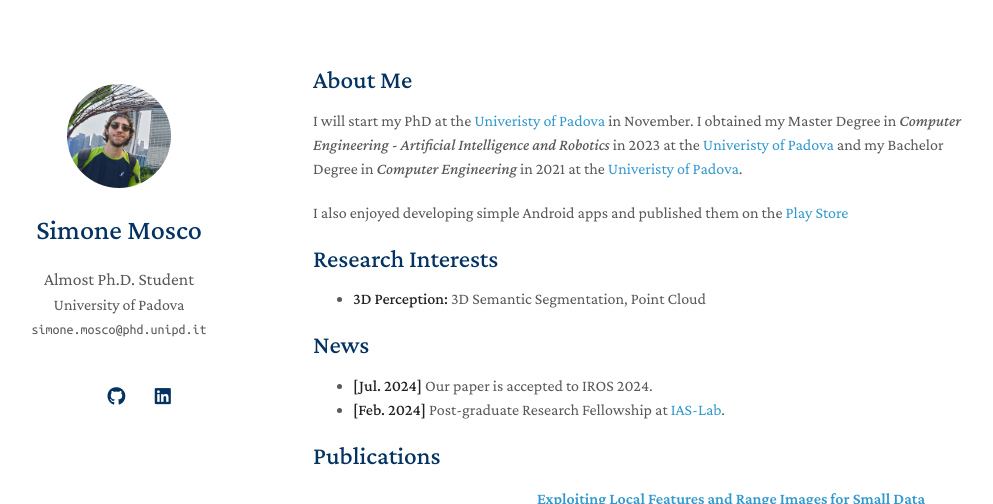
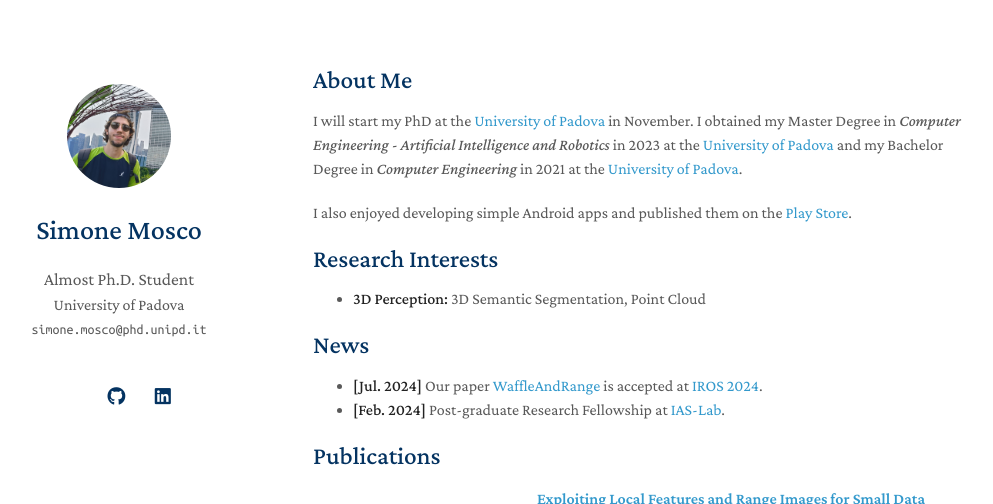
Before and after one commit to SiMoM0/simom0.github.io, a Jekyll site: the page built from index.md, in a window 1280 px wide and 993 px high, cut to the strip 0-504 px from the top of the window. Shown: the whole strip, without its empty margins (157-1150 px from the left). Built offline with Jekyll 4.4.1, drawn with Linux system fonts in a browser that asks for light colours; a style sheet for code colours, icons or effects is not loaded; our own code applies the rules of GitHub Pages for plain Markdown files.

Commit message:
fix homepage

```diff
--- a/index.md
+++ b/index.md
@@ -4,9 +4,9 @@ layout: homepage
 
 ## About Me
 
-I will start my PhD at the [Univeristy of Padova](https://phd.dei.unipd.it/) in November. I obtained my Master Degree in *Computer Engineering - Artificial Intelligence and Robotics* in 2023 at the [Univeristy of Padova](https://unipd.it/) and my Bachelor Degree in *Computer Engineering* in 2021 at the [Univeristy of Padova](https://www.unipd.it/).
+I will start my PhD at the [University of Padova](https://phd.dei.unipd.it/) in November. I obtained my Master Degree in *Computer Engineering - Artificial Intelligence and Robotics* in 2023 at the [University of Padova](https://unipd.it/) and my Bachelor Degree in *Computer Engineering* in 2021 at the [University of Padova](https://www.unipd.it/).
 
-I also enjoyed developing simple Android apps and published them on the [Play Store](https://play.google.com/store/apps/dev?id=9156799026580612705)
+I also enjoyed developing simple Android apps and published them on the [Play Store](https://play.google.com/store/apps/dev?id=9156799026580612705).
 
 ## Research Interests
 
@@ -15,7 +15,7 @@ I also enjoyed developing simple Android apps and published them on the [Play St
 
 ## News
 
-- **[Jul. 2024]** Our paper is accepted to IROS 2024.
+- **[Jul. 2024]** Our paper [WaffleAndRange](https://arxiv.org/pdf/2410.10510) is accepted at [IROS 2024](http://iros2024-abudhabi.org/).
 - **[Feb. 2024]** Post-graduate Research Fellowship at [IAS-Lab](https://robotics.dei.unipd.it/).
 <!-- - **[Feb. 2020]** We will host the ACM Multimedia Asia 2020 conference in Singapore! -->
 <!-- - **[Sept. 2019]** Our paper about few-shot learning is accepted to NeurIPS 2019. -->
```
